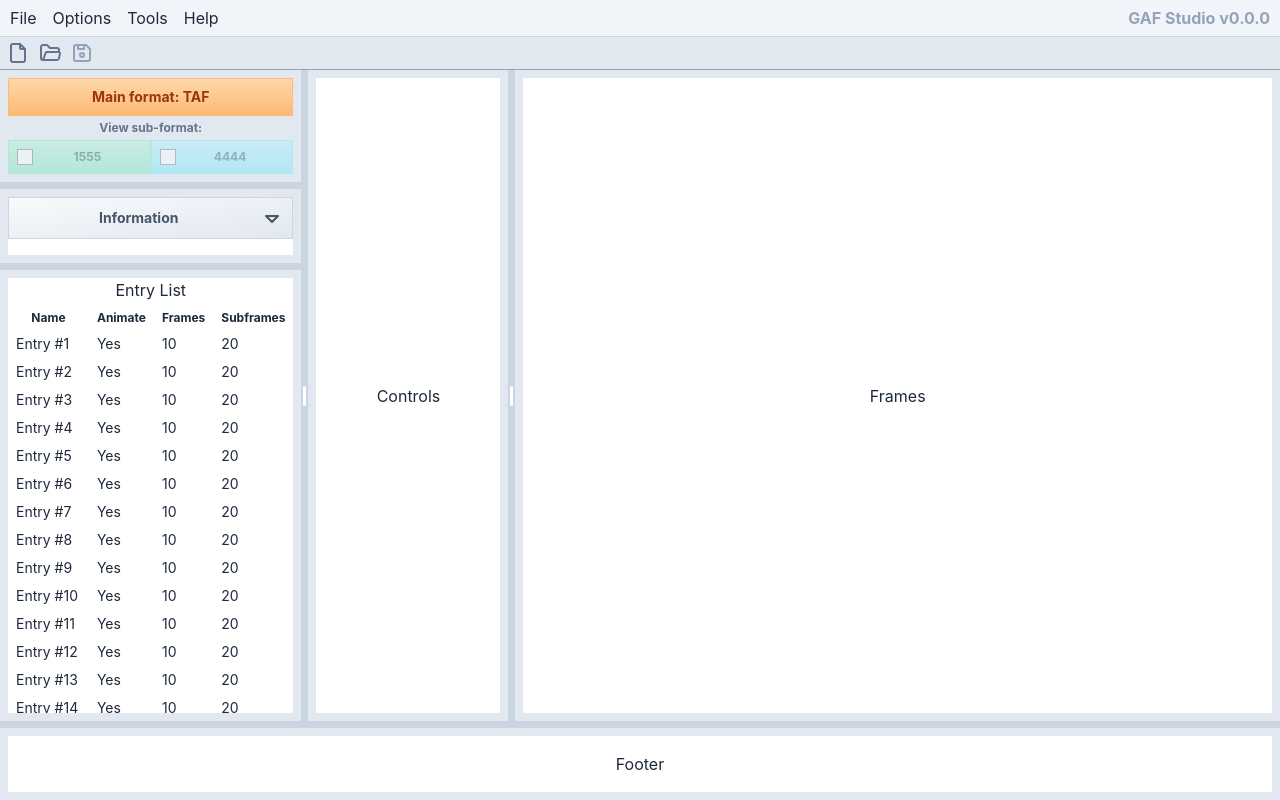
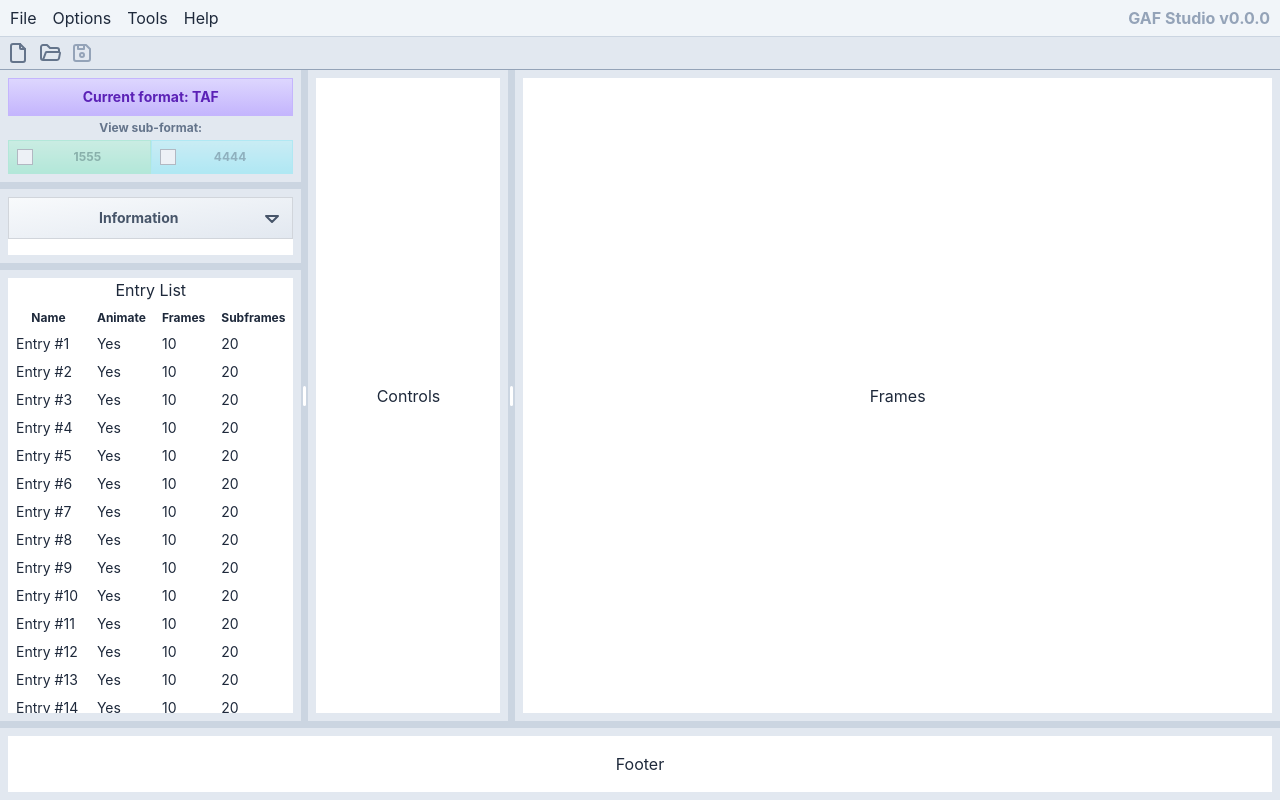
Before and after one commit to takingdoms/gaf-studio-web, a React (Vite) app: page / in a window 1280 px wide. Both pictures are taken after a click on the button "TAF". Built offline with nearby package versions, Linux system fonts and the light colour scheme.

Commit message:
change main format label and taf now color coded to violet

```diff
--- a/src/components/app/workspace-format/WorkspaceFormatPanel.tsx
+++ b/src/components/app/workspace-format/WorkspaceFormatPanel.tsx
@@ -14,14 +14,14 @@ export default function WorkspaceFormatPanel() {
 
   const bgCls = workspace.state.format === 'gaf'
     ? 'border-orange-300 from-orange-200 to-orange-300 text-orange-800'
-    : 'border-orange-300 from-orange-200 to-orange-300 text-orange-800';
+    : 'border-violet-300 from-violet-200 to-violet-300 text-violet-800';
 
   return (
     <Panel>
       <div
         className={`p-2 text-center text-sm font-bold bg-gradient-to-b border ${bgCls}`}
       >
-        <span>Main format:{' '}</span>
+        <span>Current format:{' '}</span>
         <span>{workspace.state.format === 'gaf' ? 'GAF' : 'TAF'}</span>
       </div>
       {workspace instanceof WorkspaceTaf && (<>
```
